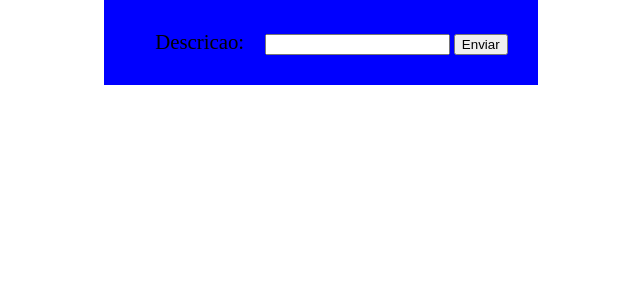
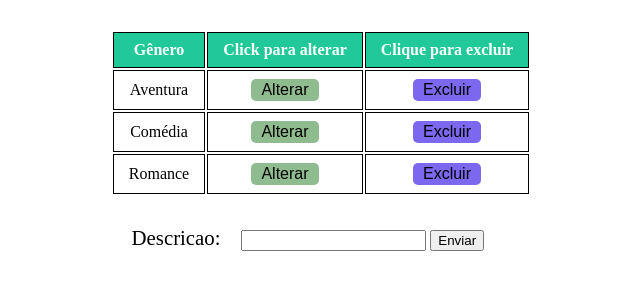
Before and after one commit to raulc27/igtiflix, a Django app: page /genero/ in a window 1280 px wide. Shown: the part 54-354 px from the top of the page, without its empty margins (319-959 px from the left). Run offline with Django 3.2, Linux system fonts and the light colour scheme; data comes from the database, SQL or seed files in the repository; both versions use the stored data as it was after the commit.

Commit message:
ultimas modificacoes, exclusao de item etc

```diff
--- a/genero/urls.py
+++ b/genero/urls.py
@@ -2,5 +2,6 @@ from django.urls import path
 from . import views
 
 urlpatterns = [
-    path('',views.cadastro,name='cadastro')
+    path('',views.cadastro,name='cadastro'),
+    path('delete/<id>',views.delete,name='delete'),
 ]
--- a/genero/views.py
+++ b/genero/views.py
@@ -1,6 +1,8 @@
+from django.http.response import HttpResponseNotFound
 from django.shortcuts import render
+from django.http import HttpResponseNotAllowed
 from . import forms
-
+from . import models
 # Create your views here.
 
 def cadastro(request):
@@ -12,5 +14,16 @@ def cadastro(request):
             form.save(commit=True)
         else:
             print("ERROR")
-    data_dict={'form':form}
+    generos_list = models.Genero.objects.order_by('descricao');
+    data_dict={'form':form,'generos_records':generos_list}
     return render(request,'genero/genero.html',data_dict)
+
+def delete(request,id):
+    try:
+        models.Genero.objects.filter(id=id).delete()
+        form = forms.GeneroForm();
+        generos_list = models.Genero.objects.order_by('descricao')
+        data_dict={'form':form,'generos_records':generos_list}
+        return render(request,'genero/genero.html',data_dict)
+    except:
+        return HttpResponseNotAllowed()
--- a/static/css/crud.css
+++ b/static/css/crud.css
@@ -30,5 +30,36 @@ form label {
 }
 
 .divForm{
-    background-color: blue;
+
 }
+
+table{
+    margin: 30px;
+    text-align: center;
+}
+
+thead{
+    background: #20c997;
+    color: white;
+    font-weight: bold;
+}
+
+td,th{
+    border: 1px solid black;
+    padding: 8px 15px;
+}
+
+.list-button{
+    border: none;
+    border-radius: 5px;
+    padding: 2px 10px;
+    font-size: 1em;
+}
+
+.apagar-button{
+    background: mediumslateblue;
+}
+
+.editar-button{
+    background: darkseagreen;
+}
--- a/templates/genero/genero.html
+++ b/templates/genero/genero.html
@@ -15,6 +15,30 @@
 <div class="container">
 
     <div class="divForm">
+        <div>
+            {% if generos_records %}
+            <table>
+                <thead>
+                    <tr>
+                        <th>Gênero</th>
+                        <th>Click para alterar</th>
+                        <th>Clique para excluir</th>
+                    </tr>
+                </thead>
+                <tbody>
+                    {% for genero in generos_records %}
+                    <tr>
+                    <td>{{ genero.descricao }}</td>
+                    <td><button class="list-button editar-button">Alterar</button></td>
+                    <td><button class="list-button apagar-button" onClick="deleteItem({{ genero.id }})">Excluir</button></td>
+                    </tr>
+                    {% endfor %}
+                </tbody>
+            </table>
+            {% else %}
+            <p>Nenhum dado cadastrado</p>
+            {% endif %}
+        </div>
         <form onsubmit="/genero" id="form-genero" method="post">
             {{form}}
             {% csrf_token %}
@@ -25,6 +49,32 @@
 
 </main>
 
+<script>
+    function deleteItem(id){
+        const csrftoken = document.querySelector('[name=csrfmiddlewaretoken]').value;
+        const request = new Request(
+
+            "/genero/delete/"+id,
+            {
+                headers:{'X-CSRFToken':csrftoken}
+            }
+        );
+        fetch(request,{
+            method:'DELETE',
+            mode:'same-origin'
+        }).then(
+            function(response){
+                if(response.status===500){
+                    alert("Não foi possível excluir");
+                }
+                else{
+                    location.replace("/genero");
+                }
+            }
+        )
+    }
+</script>
+
 </body>
 
 </html>
```
Also changed, not shown: db.sqlite3.
